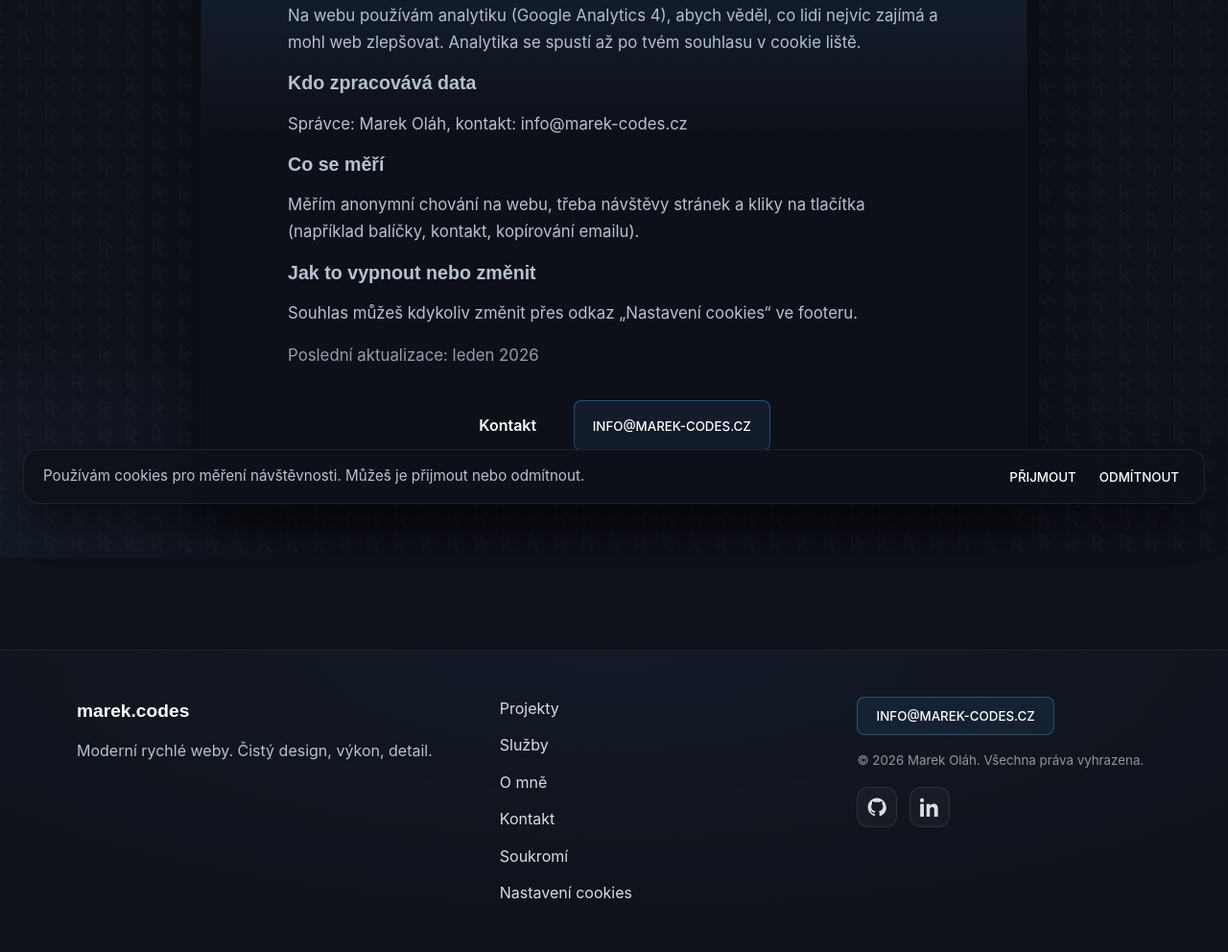
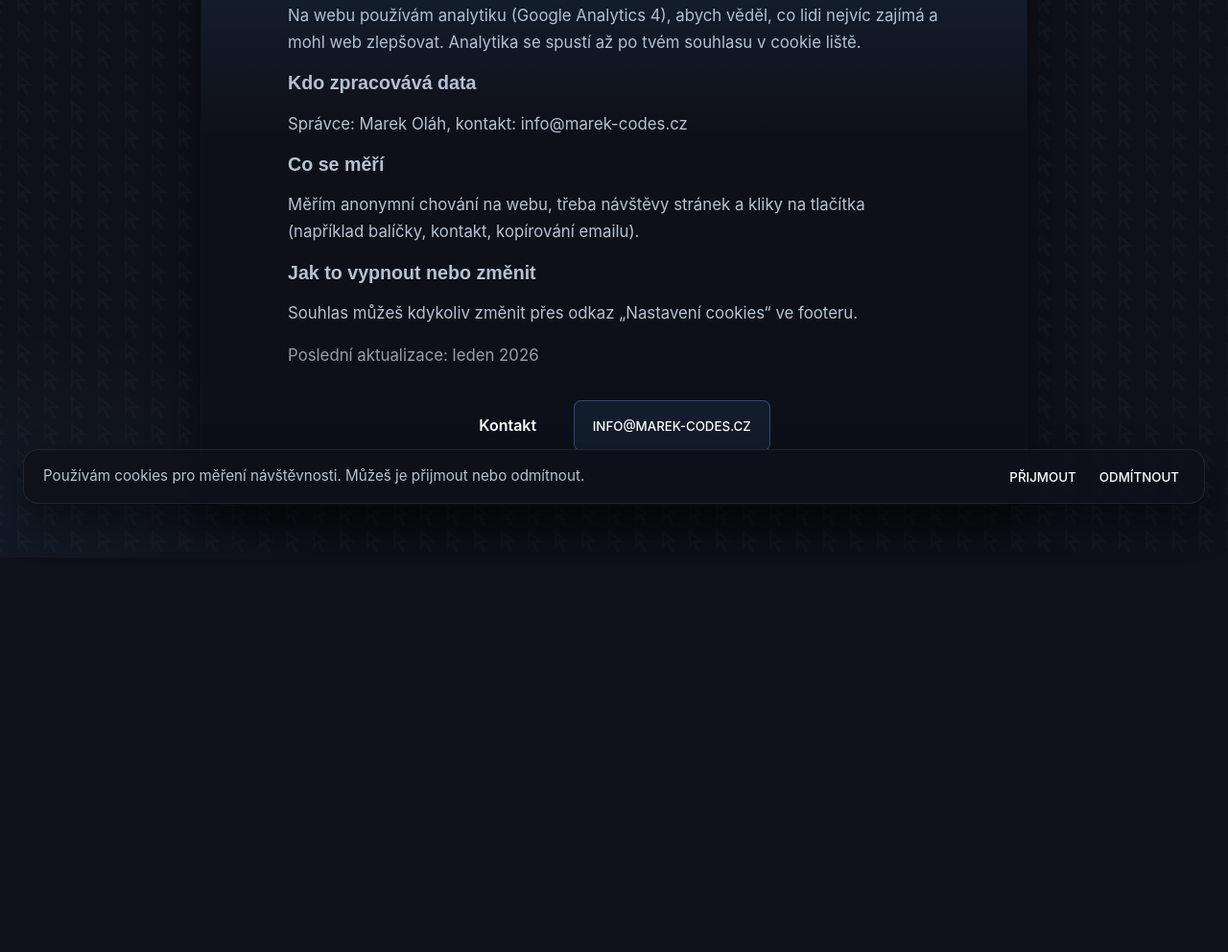
Before and after one commit to marekolah04-wq/marek.codes, a plain HTML site: page privacy.html in a window 1280 px wide. Shown: the part 251-1243 px from the top of the page at 96% size. After the commit the page ends 832 px from the top, so only its background shows below. Drawn offline with Linux system fonts and the light colour scheme.

Commit message:
Privacy and cookies

```diff
--- a/privacy.html
+++ b/privacy.html
@@ -243,66 +243,6 @@
 </main>
 
 
-    <footer id="footer">
-        <div class="container footer-inner">
-            <div class="footer-brand">
-                <a href="../#hero" class="footer-logo">marek.codes</a>
-                <p data-cz="Moderní rychlé weby. Čistý design, výkon, detail."
-                    data-en="Modern fast websites. Clean design, performance, detail.">
-                    Moderní rychlé weby. Čistý design, výkon, detail.
-                </p>
-            </div>
-
-            <nav class="footer-links" aria-label="Footer navigation">
-            <a href="/#projects" data-cz="Projekty" data-en="Projects">Projekty</a>
-            <a href="/#services" data-cz="Služby" data-en="Services">Služby</a>
-            <a href="/#about" data-cz="O mně" data-en="About">O mně</a>
-            <a href="/#contact" data-cz="Kontakt" data-en="Contact">Kontakt</a>
-
-            <a href="../privacy" data-cz="Soukromí" data-en="Privacy">Soukromí</a>
-            <button
-                type="button"
-                class="footer-link-btn"
-                data-cookie-settings
-                data-cz="Nastavení cookies"
-                data-en="Cookie settings"
-            >
-                Nastavení cookies
-            </button>
-            </nav>
-
-            <div class="footer-meta">
-                <button type="button" class="copy-email" data-copy-email="info@marek-codes.cz"
-                    data-cz="info@marek-codes.cz" data-en="info@marek-codes.cz">
-                    info@marek-codes.cz
-                </button>
-
-                <small data-cz="© 2026 Marek Oláh. Všechna práva vyhrazena." data-en="© 2026 Marek. All rights reserved.">
-                    © 2026 Marek. Všechna práva vyhrazena.
-                </small>
-
-                <div class="footer-social" aria-label="Social links">
-                    <a class="social" href="https://github.com/marekolah04-wq" target="_blank" rel="noopener"
-                        aria-label="GitHub">
-                        <svg viewBox="0 0 24 24" width="20" height="20" aria-hidden="true">
-                            <path fill="currentColor"
-                                d="M12 .5C5.73.5.75 5.64.75 12c0 5.1 3.29 9.42 7.86 10.95.58.11.79-.26.79-.57v-2.1c-3.2.71-3.87-1.4-3.87-1.4-.53-1.38-1.29-1.75-1.29-1.75-1.06-.74.08-.73.08-.73 1.17.08 1.79 1.23 1.79 1.23 1.04 1.81 2.73 1.29 3.4.99.11-.77.41-1.29.74-1.59-2.56-.3-5.26-1.3-5.26-5.8 0-1.28.45-2.33 1.19-3.15-.12-.3-.52-1.52.11-3.18 0 0 .97-.32 3.18 1.2.92-.26 1.9-.39 2.88-.39.98 0 1.96.13 2.88.39 2.21-1.52 3.18-1.2 3.18-1.2.63 1.66.23 2.88.11 3.18.74.82 1.19 1.87 1.19 3.15 0 4.51-2.7 5.5-5.28 5.79.42.37.79 1.1.79 2.22v3.29c0 .31.21.68.8.57 4.56-1.53 7.85-5.85 7.85-10.95C23.25 5.64 18.27.5 12 .5z" />
-                        </svg>
-                    </a>
-
-                    <a class="social" href="https://www.linkedin.com/in/marek-ol%C3%A1h-b2337137b/" target="_blank" rel="noopener"
-                        aria-label="LinkedIn">
-                        <svg viewBox="0 0 24 24" width="20" height="20" aria-hidden="true">
-                            <path fill="currentColor"
-                                d="M4.98 3.5C4.98 4.88 3.87 6 2.5 6S0 4.88 0 3.5 1.12 1 2.5 1 4.98 2.12 4.98 3.5zM.22 8.09H4.8V24H.22V8.09zM8.09 8.09h4.4v2.17h.06c.61-1.16 2.1-2.38 4.33-2.38 4.63 0 5.49 3.05 5.49 7.01V24h-4.58v-7.72c0-1.84-.03-4.21-2.57-4.21-2.57 0-2.96 2-2.96 4.08V24H8.09V8.09z" />
-                        </svg>
-                    </a>
-                </div>
-
-            </div>
-        </div>
-    </footer>
-
 
     <div id="cookie-banner" class="cookie-banner" role="dialog" aria-live="polite" aria-label="Cookie consent">
   <div class="cookie-banner__content">
```
